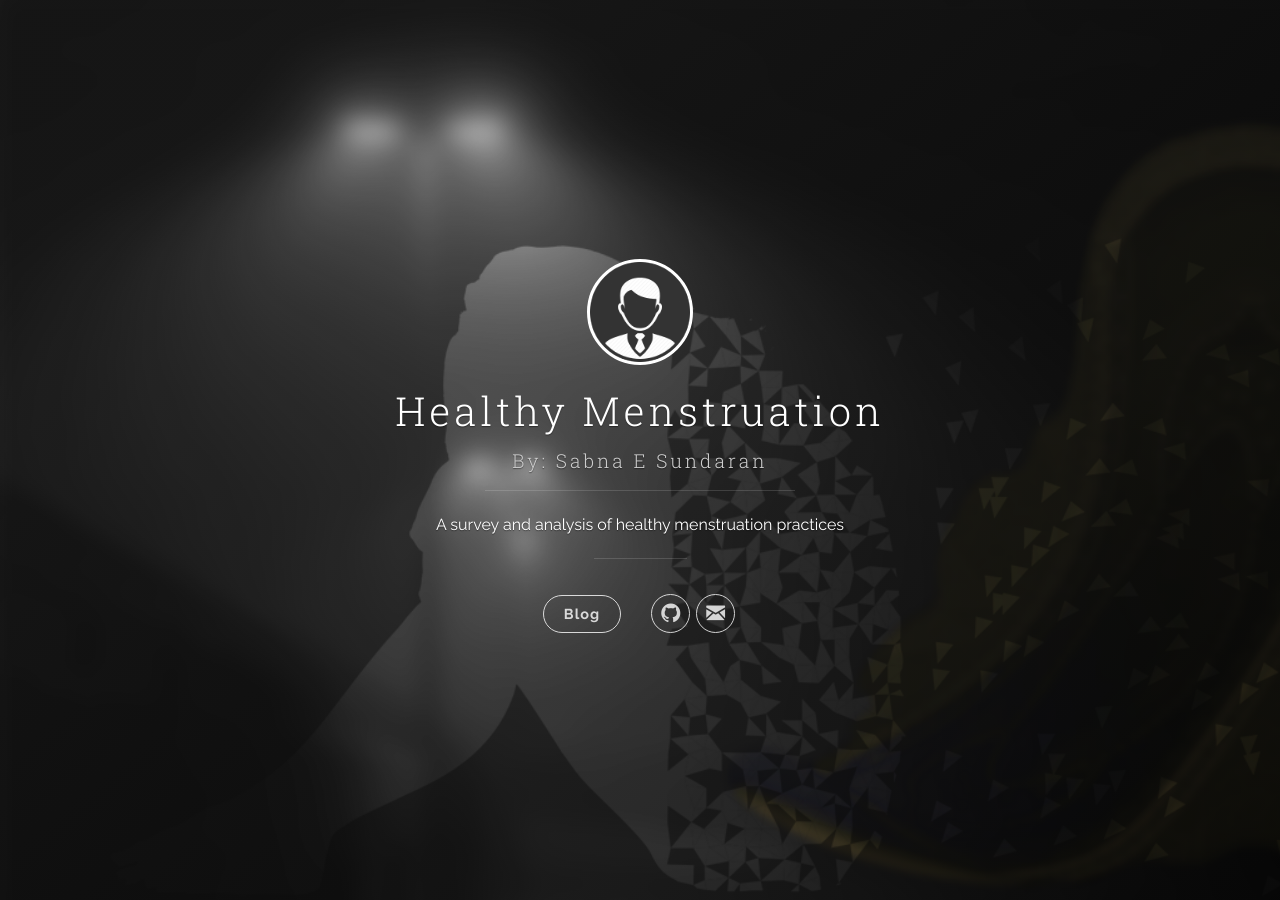
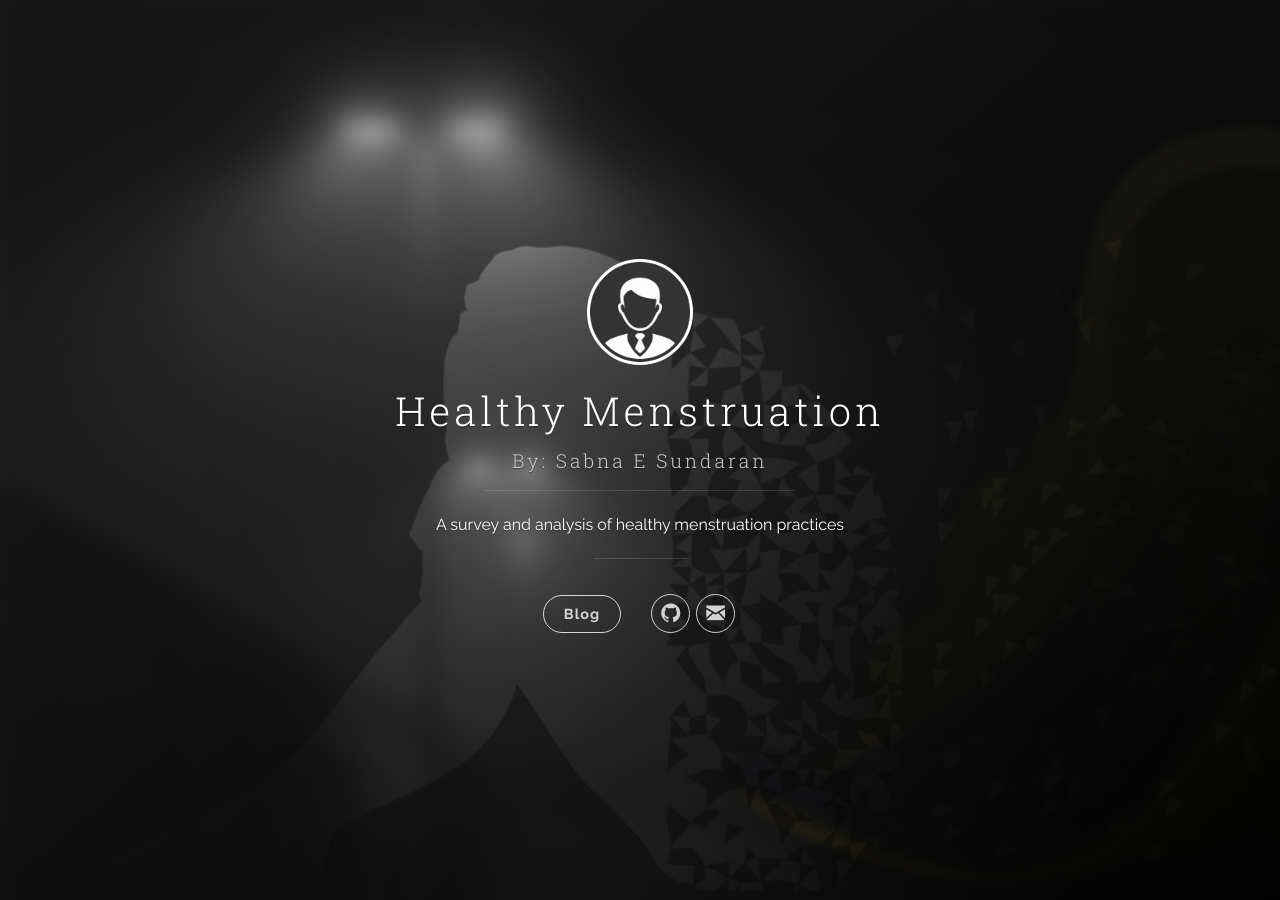
Before and after one commit to ssabna/Portfolio, a Jekyll site: the page built from index.html, in a window 1280 px wide. Built offline with Jekyll 4.4.1, drawn with Linux system fonts in a browser that asks for light colours; the list of posts is cut into pages by our own code.

Commit message:
Update uno.scss

```diff
--- a/_sass/uno.scss
+++ b/_sass/uno.scss
@@ -1226,8 +1226,8 @@ hr {
 	bottom: 0;
 	left: 0;
 	background-color: rgba(68, 68, 68, 0.1);
-	background-image: -webkit-linear-gradient(-410deg, rgba(68, 68, 68, 0.2) 20%, rgba(0, 0, 0, 0.5));
-	background-image: linear-gradient(140deg,rgba(68, 68, 68, 0.2) 20%, rgba(0, 0, 0, 0.5)); }
+	background-image: -webkit-linear-gradient(-410deg, rgba(68, 68, 68, 0.2) 20%, rgba(0, 0, 0, 0.9));
+	background-image: linear-gradient(140deg,rgba(68, 68, 68, 0.2) 20%, rgba(0, 0, 0, 0.9)); }
 
 .panel-cover__logo {
 	margin-bottom: .2em; }
```
